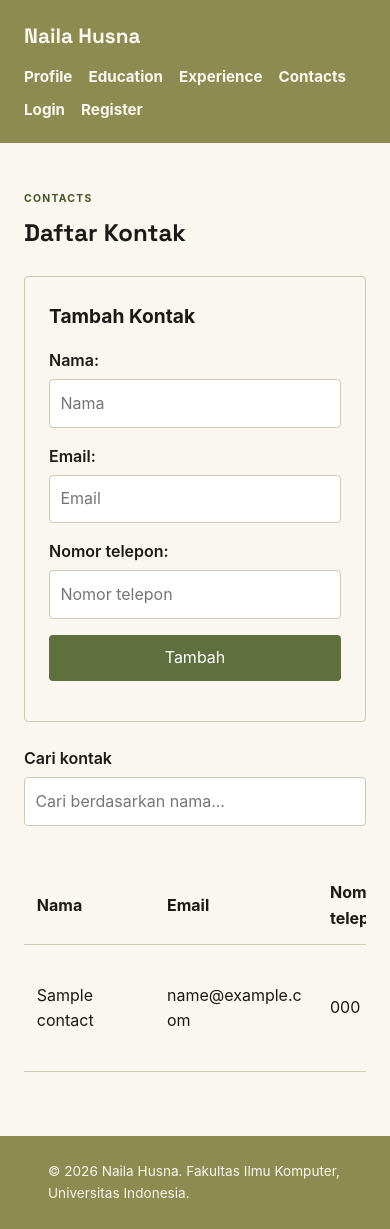
After one commit to naila-husna/myportofolio, a Django app: page /contacts/ in a window 390 px wide. The commit adds this page. Run offline with Django 5.2, Linux system fonts and the light colour scheme; tables that the repository leaves empty hold one stand-in row (values such as "Sample post").

Commit message:
feat: add HTMX contact management with phone field and feedback

```diff
--- /dev/null
+++ b/contacts/admin.py
@@ -0,0 +1,5 @@
+from django.contrib import admin
+
+from .models import Contact
+
+admin.site.register(Contact)
--- /dev/null
+++ b/contacts/apps.py
@@ -0,0 +1,6 @@
+from django.apps import AppConfig
+
+
+class ContactsConfig(AppConfig):
+    default_auto_field = "django.db.models.BigAutoField"
+    name = "contacts"
--- /dev/null
+++ b/contacts/forms.py
@@ -0,0 +1,16 @@
+from django import forms
+
+from .models import Contact
+
+
+class ContactForm(forms.ModelForm):
+    class Meta:
+        model = Contact
+        fields = ["name", "email", "phone"]
+        labels = {"name": "Nama", "email": "Email", "phone": "Nomor telepon"}
+        widgets = {"phone": forms.TextInput(attrs={"type": "tel"})}
+
+    def __init__(self, *args, **kwargs):
+        super().__init__(*args, **kwargs)
+        for field in self.fields.values():
+            field.widget.attrs["placeholder"] = field.label
--- /dev/null
+++ b/contacts/models.py
@@ -0,0 +1,10 @@
+from django.db import models
+
+
+class Contact(models.Model):
+    name = models.CharField(max_length=100)
+    email = models.EmailField()
+    phone = models.CharField(max_length=30)
+
+    def __str__(self):
+        return self.name
--- /dev/null
+++ b/contacts/urls.py
@@ -0,0 +1,15 @@
+from django.urls import path
+
+from . import views
+
+app_name = "contacts"
+
+urlpatterns = [
+    path("", views.contact_list, name="contact_list"),
+    path("add/", views.contact_add, name="contact_add"),
+    path("search/", views.contact_search, name="contact_search"),
+    path("<int:pk>/edit/", views.contact_edit, name="contact_edit"),
+    path("<int:pk>/row/", views.contact_row, name="contact_row"),
+    path("<int:pk>/update/", views.contact_update, name="contact_update"),
+    path("<int:pk>/delete/", views.contact_delete, name="contact_delete"),
+]
--- /dev/null
+++ b/contacts/views.py
@@ -0,0 +1,79 @@
+from django.http import HttpResponse, QueryDict
+from django.shortcuts import get_object_or_404, render
+from django.views.decorators.http import require_GET, require_http_methods, require_POST
+
+from .forms import ContactForm
+from .models import Contact
+
+
+@require_GET
+def contact_list(request):
+    return render(request, "contacts/index.html", {
+        "name": "Naila Husna",
+        "contacts": Contact.objects.order_by("pk"),
+        "form": ContactForm(),
+    })
+
+
+@require_POST
+def contact_add(request):
+    form = ContactForm(request.POST)
+    if not form.is_valid():
+        return render(request, "contacts/_feedback.html", {"form": form}, status=422)
+
+    contact = form.save()
+    query = request.POST.get("q", "").strip()
+    visible = Contact.objects.filter(pk=contact.pk, name__icontains=query).exists()
+    return render(request, "contacts/_contact_added.html", {
+        "contact": contact,
+        "visible": visible,
+        "feedback": "Kontak berhasil ditambahkan!",
+    }, status=201)
+
+
+@require_GET
+def contact_search(request):
+    query = request.GET.get("q", "").strip()
+    contacts = Contact.objects.filter(name__icontains=query).order_by("pk")
+    return render(request, "contacts/_contact_rows.html", {"contacts": contacts})
+
+
+@require_GET
+def contact_edit(request, pk):
+    contact = get_object_or_404(Contact, pk=pk)
+    form = ContactForm(instance=contact, auto_id=f"edit-{pk}-%s")
+    return render(request, "contacts/_contact_edit_row.html", {
+        "contact": contact,
+        "form": form,
+    })
+
+
+@require_GET
+def contact_row(request, pk):
+    contact = get_object_or_404(Contact, pk=pk)
+    return render(request, "contacts/_contact_row.html", {"contact": contact})
+
+
+@require_http_methods(["PUT"])
+def contact_update(request, pk):
+    contact = get_object_or_404(Contact, pk=pk)
+    data = QueryDict(request.body)
+    form = ContactForm(data, instance=contact, auto_id=f"edit-{pk}-%s")
+    if not form.is_valid():
+        return render(request, "contacts/_contact_edit_row.html", {
+            "contact": contact,
+            "form": form,
+        }, status=422)
+
+    contact = form.save()
+    query = data.get("q", "").strip()
+    if not Contact.objects.filter(pk=contact.pk, name__icontains=query).exists():
+        return HttpResponse("")
+    return render(request, "contacts/_contact_row.html", {"contact": contact})
+
+
+@require_http_methods(["DELETE"])
+def contact_delete(request, pk):
+    contact = get_object_or_404(Contact, pk=pk)
+    contact.delete()
+    return HttpResponse("")
--- a/portofolio/settings.py
+++ b/portofolio/settings.py
@@ -44,7 +44,8 @@ INSTALLED_APPS = [
     'django.contrib.sessions',
     'django.contrib.messages',
     'django.contrib.staticfiles',
-    'main'
+    'main',
+    'contacts',
 ]
 
 MIDDLEWARE = [
--- a/portofolio/urls.py
+++ b/portofolio/urls.py
@@ -21,6 +21,7 @@ from portofolio.views import landing_page
 
 urlpatterns = [
     path('admin/', admin.site.urls),
+    path('contacts/', include('contacts.urls')),
     path("", include("main.urls")),
     path('', landing_page, name='landing_page'),
 ]
--- /dev/null
+++ b/static/css/contacts.css
@@ -0,0 +1,74 @@
+#contacts .contact-panel {
+    margin: 1.5rem 0;
+    padding: 1.5rem;
+    border: 1px solid var(--line);
+    border-radius: var(--radius);
+}
+
+#contacts h2 {
+    margin-bottom: 1rem;
+    font-size: 1.2rem;
+}
+
+.contact-form {
+    display: grid;
+    grid-template-columns: repeat(3, minmax(0, 1fr)) auto;
+    gap: 1rem;
+    align-items: end;
+}
+
+.contact-field label,
+.contact-search label {
+    display: block;
+    margin-bottom: 0.35rem;
+    font-weight: 600;
+}
+
+#contacts input {
+    width: 100%;
+    min-width: 0;
+    padding: 0.65rem;
+    border: 1px solid var(--line);
+    border-radius: var(--radius);
+    background: white;
+    color: var(--ink);
+    font: inherit;
+}
+
+#contacts input:focus-visible,
+#contacts button:focus-visible {
+    outline: 2px solid var(--accent-dark);
+    outline-offset: 2px;
+}
+
+#contacts button {
+    padding: 0.65rem 1rem;
+    border: 0;
+    border-radius: var(--radius);
+    background: var(--accent);
+    color: white;
+    font: inherit;
+    cursor: pointer;
+}
+
+#contacts button:hover { background: var(--accent-dark); }
+#contacts button:disabled { opacity: 0.6; cursor: wait; }
+#contacts .contact-delete { background: var(--danger); }
+#contacts .contact-delete:hover { background: var(--danger-dark); }
+#contacts .contact-errors { color: var(--danger); padding-left: 1rem; }
+#feedback { margin-top: 1rem; color: var(--accent-dark); }
+.contact-search { max-width: 420px; margin-bottom: 1rem; }
+.contact-table-wrap { overflow-x: auto; }
+.contact-table { width: 100%; border-collapse: collapse; }
+.contact-table th, .contact-table td { padding: 0.8rem; border-bottom: 1px solid var(--line); text-align: left; }
+.contact-table td { overflow-wrap: anywhere; }
+.contact-table td input { min-width: 130px; }
+.contact-actions { display: flex; flex-wrap: wrap; gap: 0.5rem; }
+.contact-empty { display: none; padding: 1.5rem; text-align: center; color: var(--text-muted); }
+.contact-table:not(:has(tbody tr)) + .contact-empty { display: block; }
+.contact-caption { position: absolute; width: 1px; height: 1px; overflow: hidden; clip-path: inset(50%); }
+
+@media (max-width: 700px) {
+    .contact-form { grid-template-columns: 1fr; }
+    .contact-table { min-width: 580px; }
+}
--- a/templates/base.html
+++ b/templates/base.html
@@ -21,6 +21,7 @@
                 <a href="{% url 'main:show_main' %}">Profile</a>
                 <a href="{% url 'main:show_education' %}">Education</a>
                 <a href="{% url 'main:show_experience' %}">Experience</a>
+                <a href="{% url 'contacts:contact_list' %}">Contacts</a>
                 {% if user.is_authenticated %}
                 <span class="nav-user">{{ user.username }}</span>
                 <a href="{% url 'main:logout' %}">Logout</a>
--- /dev/null
+++ b/templates/contacts/_contact_added.html
@@ -0,0 +1,2 @@
+{% if visible %}<table><tbody>{% include 'contacts/_contact_row.html' %}</tbody></table>{% endif %}
+{% include 'contacts/_feedback.html' %}
--- /dev/null
+++ b/templates/contacts/_contact_row.html
@@ -0,0 +1,15 @@
+<tr id="contact-{{ contact.pk }}">
+    <td>{{ contact.name }}</td>
+    <td>{{ contact.email }}</td>
+    <td>{{ contact.phone }}</td>
+    <td>
+        <div class="contact-actions">
+            <button type="button" hx-get="{% url 'contacts:contact_edit' contact.pk %}"
+                    hx-target="closest tr" hx-swap="outerHTML">Edit</button>
+            <button type="button" class="contact-delete"
+                    hx-delete="{% url 'contacts:contact_delete' contact.pk %}"
+                    hx-target="closest tr" hx-swap="outerHTML"
+                    hx-confirm="Yakin hapus {{ contact.name }}?">Hapus</button>
+        </div>
+    </td>
+</tr>
--- /dev/null
+++ b/templates/contacts/_contact_rows.html
@@ -0,0 +1 @@
+{% for contact in contacts %}{% include 'contacts/_contact_row.html' %}{% endfor %}
--- /dev/null
+++ b/templates/contacts/index.html
@@ -0,0 +1,63 @@
+{% extends 'base.html' %}
+{% load static %}
+
+{% block meta %}
+<title>Contacts - {{ name }}</title>
+<link rel="stylesheet" href="{% static 'css/contacts.css' %}">
+<script src="https://cdn.jsdelivr.net/npm/htmx.org@2.0.11/dist/htmx.min.js" defer></script>
+{% endblock meta %}
+
+{% block content %}
+<main id="contacts" lang="id"
+      hx-headers='{"X-CSRFToken": "{{ csrf_token }}"}'
+      hx-sync="this:queue all"
+      hx-on::before-swap="if (event.detail.xhr.status === 422) event.detail.shouldSwap = true"
+      hx-on::response-error="if (event.detail.xhr.status !== 422) document.getElementById('feedback').textContent = 'Permintaan gagal. Silakan coba lagi.'"
+      hx-on::send-error="document.getElementById('feedback').textContent = 'Koneksi terputus. Silakan coba lagi.'">
+    <section class="page-section">
+        <div class="container">
+            <p class="section-kicker">Contacts</p>
+            <h1>Daftar Kontak</h1>
+
+            <div class="contact-panel">
+                <h2>Tambah Kontak</h2>
+                <form class="contact-form" method="post" action="{% url 'contacts:contact_add' %}"
+                      hx-post="{% url 'contacts:contact_add' %}"
+                      hx-target="#contact-rows" hx-select="tr" hx-swap="beforeend"
+                      hx-include="#contact-search" hx-disabled-elt="find button"
+                      hx-on::after-request="if (event.detail.successful) this.reset()">
+                    {% csrf_token %}
+                    {% for field in form %}
+                    <div class="contact-field">
+                        {{ field.label_tag }}
+                        {{ field }}
+                    </div>
+                    {% endfor %}
+                    <button type="submit">Tambah</button>
+                </form>
+                <div id="feedback" role="status" aria-live="polite"></div>
+            </div>
+
+            <div class="contact-search">
+                <label for="contact-search">Cari kontak</label>
+                <input id="contact-search" type="search" name="q" placeholder="Cari berdasarkan nama..."
+                       hx-get="{% url 'contacts:contact_search' %}"
+                       hx-trigger="input changed delay:300ms, search"
+                       hx-target="#contact-rows" hx-indicator="#search-indicator">
+                <span id="search-indicator" class="htmx-indicator" role="status">Mencari...</span>
+            </div>
+
+            <div class="contact-table-wrap">
+                <table class="contact-table">
+                    <caption class="contact-caption">Daftar nama, email, dan nomor telepon kontak</caption>
+                    <thead>
+                        <tr><th scope="col">Nama</th><th scope="col">Email</th><th scope="col">Nomor telepon</th><th scope="col">Aksi</th></tr>
+                    </thead>
+                    <tbody id="contact-rows">{% include 'contacts/_contact_rows.html' %}</tbody>
+                </table>
+                <p class="contact-empty">Tidak ada kontak.</p>
+            </div>
+        </div>
+    </section>
+</main>
+{% endblock content %}
```
Also changed, not shown: contacts/tests.py (added, +137 -0 lines), templates/contacts/_contact_edit_row.html (added, +25 -0 lines), templates/contacts/_feedback.html (added, +11 -0 lines), contacts/__init__.py (added), contacts/migrations/0001_initial.py (added), contacts/migrations/__init__.py (added).
